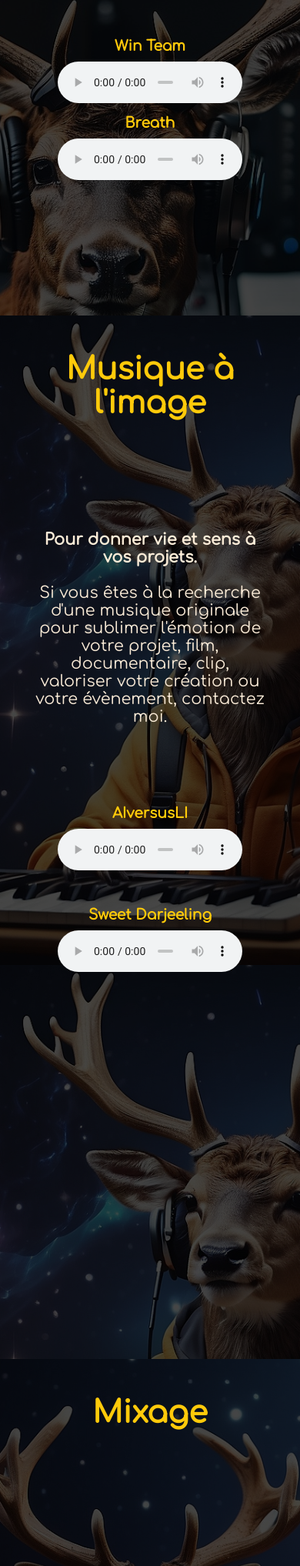
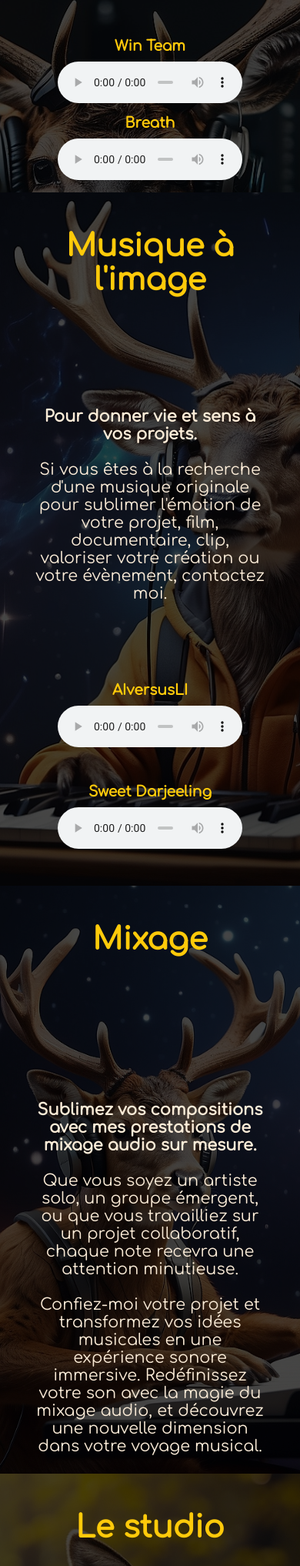
Before and after one commit to JulesFert/SunDeer-Production, a PHP site: page / in a window 390 px wide. Shown: the part 1790-3825 px from the top of the page at 77% size. Run offline with PHP 8.4, Linux system fonts and the light colour scheme; some web fonts are replaced.

Commit message:
some fixes to responsive in contact part

```diff
--- a/css/style.css
+++ b/css/style.css
@@ -1326,9 +1326,9 @@ z-index: -1
 
   }
 
-  @media screen and (min-width: 700px) and (max-height: 800px) {
-    .article0, .article, .article2, .article3, .article4, .article_studio, .article5 {
-      height: 65rem;
+  @media screen and (max-width: 480px) and (max-height: 900px) {
+    .article0, .article, .article2, .article3, .article_studio, .article5 {
+      height: 100%;
     }
   }
 
```
